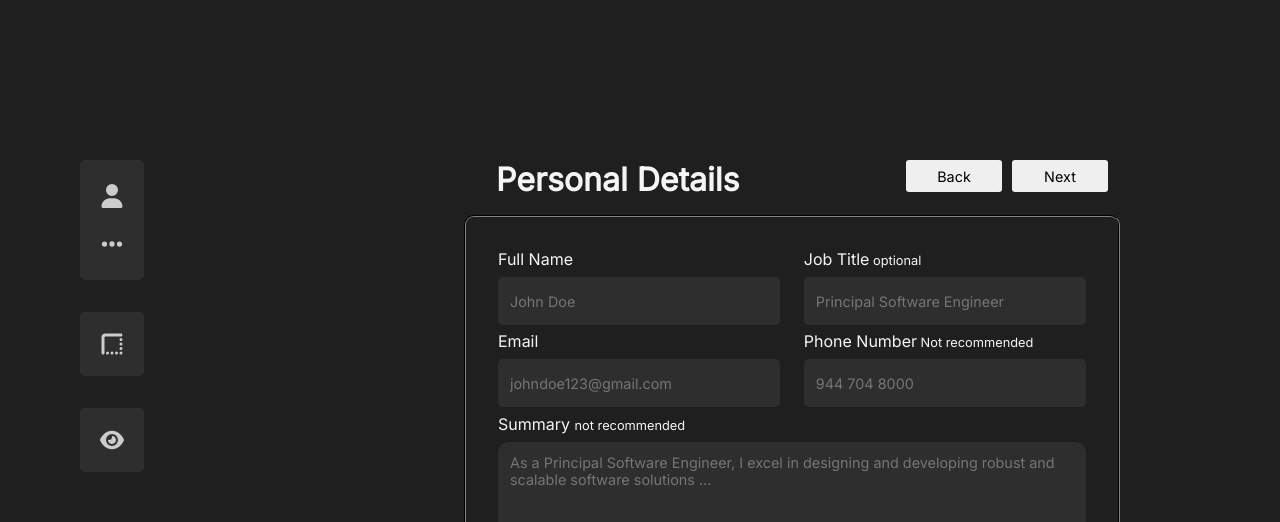
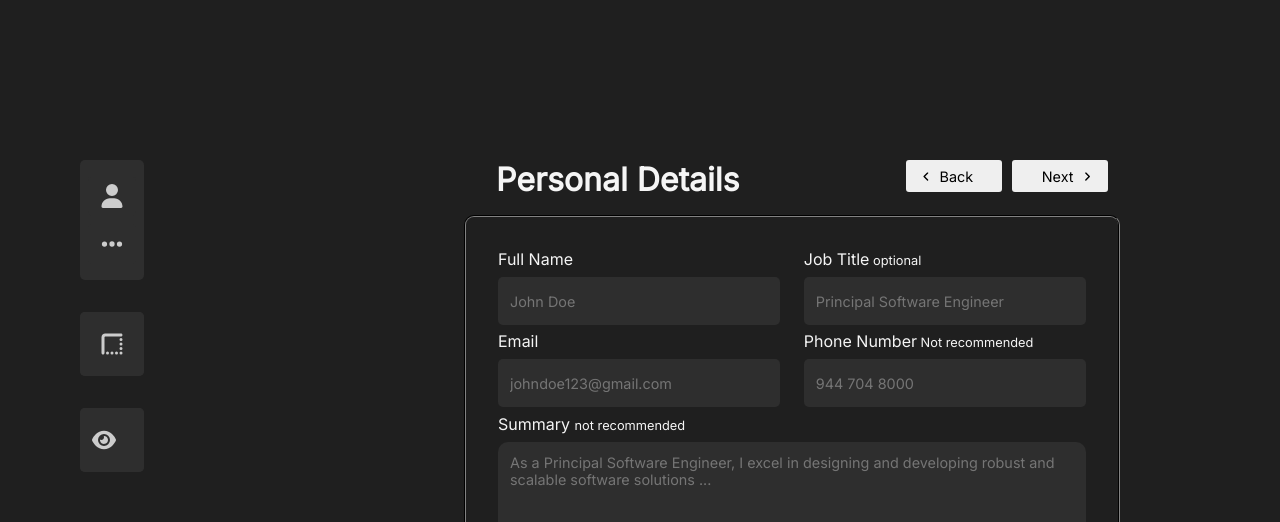
Before and after one commit to dekateshantanu015/resume-builder, a React (Vite) app: page / in a window 1280 px wide. Both pictures are taken after a click on the button "Get Started!". Shown: the top 522 px of the page. Built offline with nearby package versions, Linux system fonts and the light colour scheme.

Commit message:
Added next button styling

```diff
--- a/src/components/Form.jsx
+++ b/src/components/Form.jsx
@@ -1,3 +1,5 @@
+import { FaAngleLeft, FaAngleRight } from "react-icons/fa6";
+
 const Personal = () => {
   const summaryString = `As a Principal Software Engineer, I excel in designing and developing robust and scalable software solutions ...`;
 
@@ -42,8 +44,14 @@ const FormTitle = () => {
     <div className="form-title-div">
       <h3>Personal Details</h3>
       <div className="next-btn-div">
-        <button className="prev-btn">Back</button>
-        <button className="next-btn">Next</button>
+        <button className="prev-btn">
+          <FaAngleLeft />
+          Back
+        </button>
+        <button className="next-btn">
+          Next
+          <FaAngleRight />
+        </button>
       </div>
     </div>
   );
--- a/src/components/MainPage.css
+++ b/src/components/MainPage.css
@@ -69,6 +69,24 @@
   width: 6rem;
   height: 2rem;
   font-size: 0.9rem;
+  display: flex;
+  justify-content: center;
+  align-items: center;
+  gap: 0.4rem;
+}
+
+.next-btn-div svg {
+  height: 0.7rem;
+  position: relative;
+  top: 0.05rem;
+}
+
+.next-btn {
+  padding-left: 1rem;
+}
+
+.prev-btn {
+  padding-right: 1rem;
 }
 
 .personal-input-container {
```
